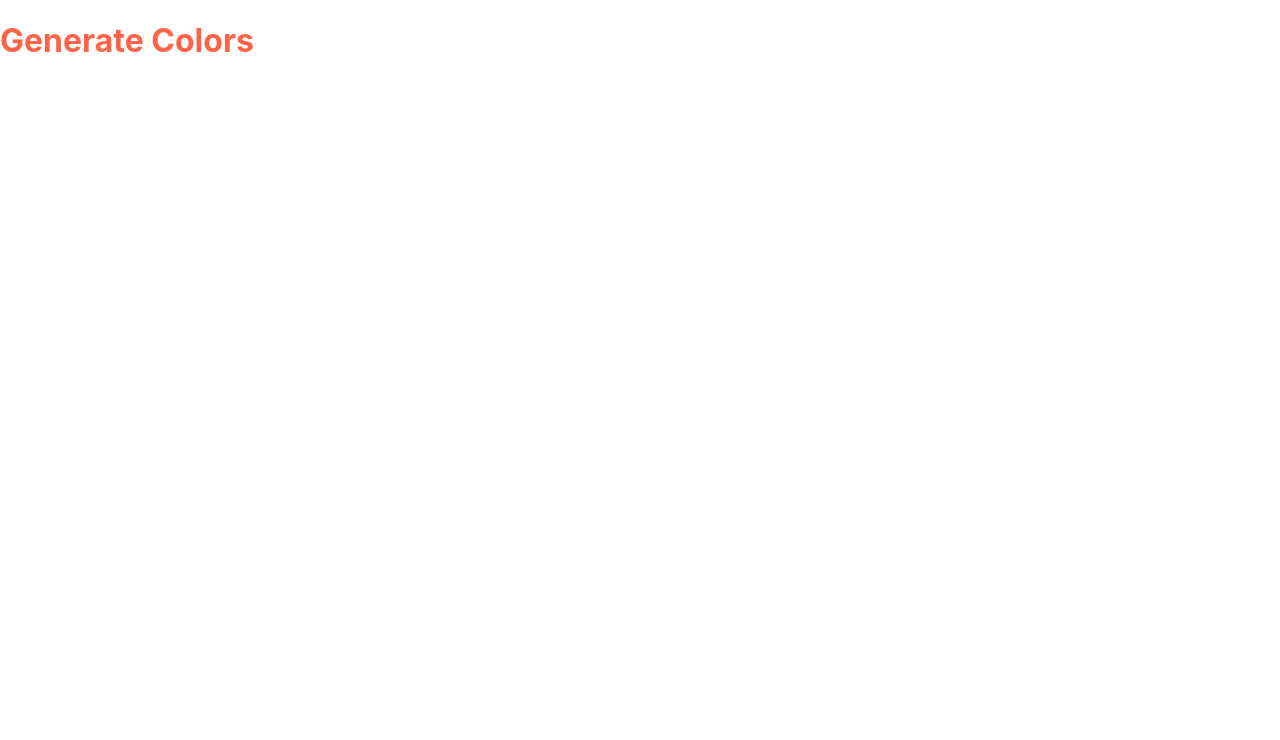
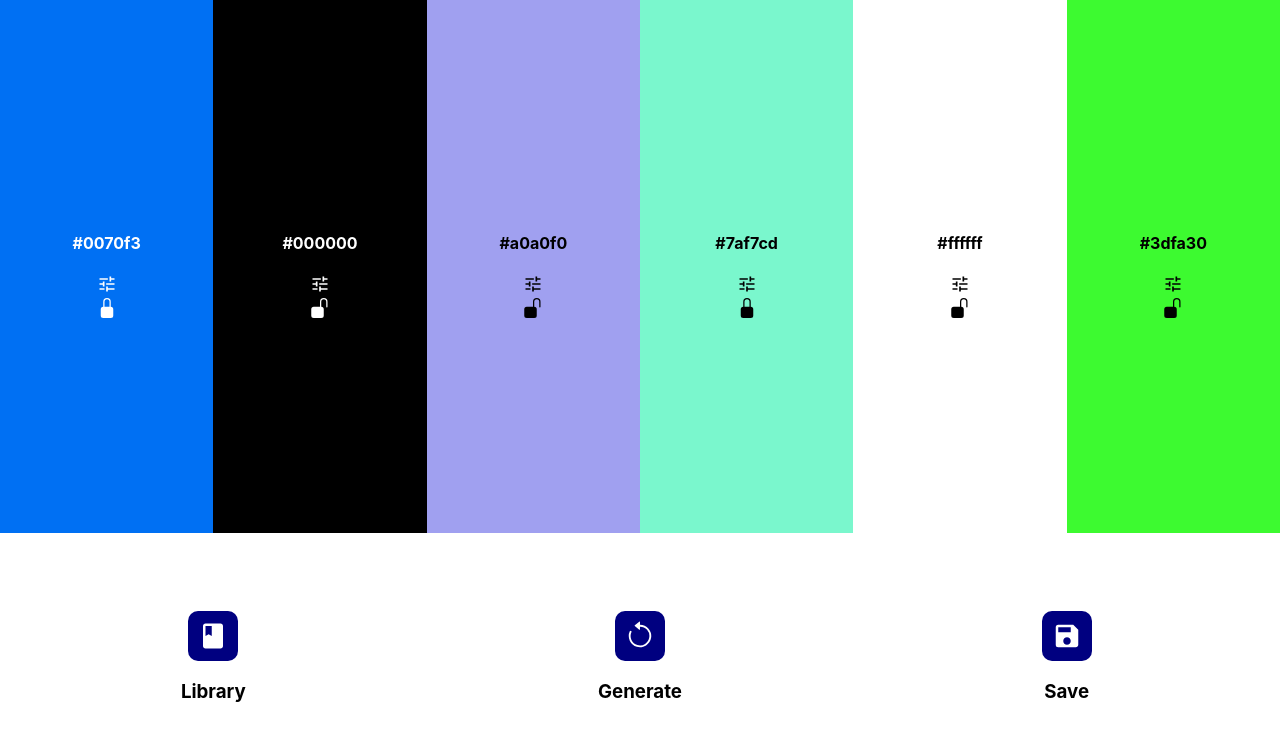
Before and after one commit to abdoashraf56/front-end-react-projects, a Next.js app: page /gencolor in a window 1280 px wide. Shown: the top 740 px of the page. Built offline with nearby package versions, Linux system fonts and the light colour scheme.

Commit message:
Create the basic UI

```diff
--- /dev/null
+++ b/components/ColorNode.js
@@ -0,0 +1,43 @@
+import { BsFillUnlockFill, BsFillLockFill } from 'react-icons/bs'
+import { MdTune } from 'react-icons/md'
+
+
+function ColorNode({ styles, color, lock }) {
+
+    let handleClick = () => {
+        lock(color.id)
+    }
+
+    let handleAdjust = () => {
+
+    }
+
+    let colorCenter = 16777215 / 7
+
+    let convert = color.color_text.replace("#", "0x")
+
+    let colorValue = parseInt(convert)
+
+    let backColor = colorValue > colorCenter ? "black" : "white"
+
+    return (
+        <div className={styles.colornode} style={{ backgroundColor: color.color_text }}>
+            <h4 style={{ color: backColor }} className={styles.color_title}>{color.color_text}</h4>
+
+
+
+            <div onClick={handleAdjust} style={{ cursor: "pointer" }}>
+                <MdTune fontSize={20} fill={backColor} />
+            </div>
+
+            <div onClick={handleClick} style={{ cursor: "pointer" }}>
+                {color.lock ?
+                    <BsFillLockFill fontSize={20} fill={backColor} /> :
+                    <BsFillUnlockFill fontSize={20} fill={backColor} />
+                }
+            </div>
+        </div>
+    );
+}
+
+export default ColorNode;
--- /dev/null
+++ b/components/ColorPalette.js
@@ -0,0 +1,14 @@
+import ColorNode from "./ColorNode";
+
+function ColorPalette({ styles, colors, func }) {
+
+    return (
+        <div className={styles.color_palette_container}>
+            {colors.map(color => {
+                return <ColorNode color={color} styles={styles} lock={func} />
+            })}
+        </div>
+    );
+}
+
+export default ColorPalette;
--- /dev/null
+++ b/components/Controller.js
@@ -0,0 +1,16 @@
+
+function Controller({ styles, name, Icon, onClick }) {
+    let handleClick = () => {
+        onClick()
+    }
+    return (
+        <div className={styles.controller} onClick={handleClick}>
+            <div style={{ cursor: "pointer" }}>
+                <Icon fontSize={30} />
+            </div>
+            <h3>{name}</h3>
+        </div>
+    );
+}
+
+export default Controller;
--- /dev/null
+++ b/components/PaletteController.js
@@ -0,0 +1,31 @@
+import Controller from "./Controller";
+import { BsArrowCounterclockwise } from 'react-icons/bs'
+import { MdSave, MdBook } from 'react-icons/md'
+
+function PaletteController({ styles }) {
+    return (
+        <div className={styles.palette_controller_container}>
+            <Controller
+                styles={styles}
+                name={"Library"}
+                Icon={MdBook}
+                onClick={""}
+            />
+            <Controller
+                styles={styles}
+                name={"Generate"}
+                Icon={BsArrowCounterclockwise}
+                onClick={""}
+            />
+            <Controller
+                styles={styles}
+                name={"Save"}
+                Icon={MdSave}
+                onClick={""}
+            />
+
+        </div>
+    );
+}
+
+export default PaletteController;
--- a/pages/gencolor.js
+++ b/pages/gencolor.js
@@ -1,9 +1,32 @@
+import { useState } from 'react'
+import ColorPalette from '../components/ColorPalette'
+import PaletteController from '../components/PaletteController'
 import styles from '../styles/gencolor.module.scss'
 
 function gencolor(props) {
+    let num = 6 //the number of generated colors
+
+    let [colors, setColors] = useState([
+        { id: 0, color_text: '#0070f3', lock: true },
+        { id: 1, color_text: '#000000', lock: false },
+        { id: 2, color_text: '#a0a0f0', lock: false },
+        { id: 3, color_text: '#7af7cd', lock: true },
+        { id: 4, color_text: '#ffffff', lock: false },
+        { id: 5, color_text: '#3dfa30', lock: false }
+    ])
+
+    let lock_or_not_color = (id) => {
+        let prev = colors
+        let color = prev[id]
+        color.lock = !color.lock
+        prev[id] = color
+        setColors([...prev])
+    }
+
     return (
-        <div>
-            <h1 className={styles.title}>Generate Colors</h1>
+        <div className={styles.container}>
+            <ColorPalette styles={styles} colors={colors} func={lock_or_not_color} />
+            <PaletteController styles={styles} />
         </div>
     );
 }
--- a/styles/gencolor.module.scss
+++ b/styles/gencolor.module.scss
@@ -1,3 +1,78 @@
 .title {
     color: tomato;
 }
+
+$padding: 10px;
+
+$small_screen: 480px;
+
+$meduim_screen: 768px;
+
+.flex-row {
+    display: flex;
+    flex-direction: row;
+}
+
+.flex-col {
+    display: flex;
+    flex-direction: column;
+}
+
+.container {
+    @extend .flex-col;
+    width: 100vw;
+    height: 100vh;
+
+    .color_palette_container {
+        @extend .flex-row;
+        flex: 2;
+
+        .colornode {
+            @extend .flex-col;
+            justify-content: center;
+            align-items: center;
+            flex: 1;
+            padding: 0px $padding 0px $padding;
+
+            .color_title {
+                cursor: pointer;
+            }
+        }
+    }
+
+    .palette_controller_container {
+        @extend .flex-row;
+        flex: 1;
+        flex-wrap: wrap;
+
+        .controller {
+            @extend .flex-col;
+            justify-content: center;
+            align-items: center;
+            flex: 1;
+
+            div {
+                @extend .flex-row;
+                justify-content: center;
+                align-items: center;
+                background-color: navy;
+                border-radius: 10px;
+                width: 50px;
+                height: 50px;
+
+                svg {
+                    fill: white;
+                }
+            }
+        }
+    }
+}
+
+@media (max-width: $small_screen) {
+    .container {
+        .color_palette_container {
+            display: flex;
+            flex-direction: column;
+        }
+    }
+}
```
